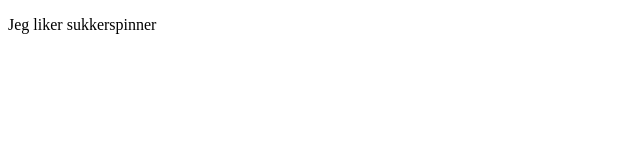
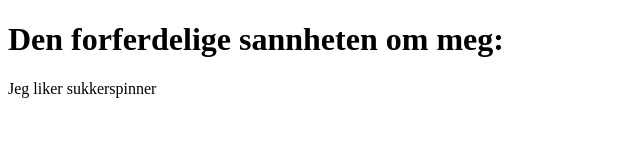
Before and after one commit to HaakonK-JobLoop/test, a plain HTML site: page index.html in a window 1280 px wide. Shown: the whole page, without its empty margins (0-640 px from the left). Drawn offline with Linux system fonts and the light colour scheme.

Commit message:
Me being cancelled
Hello twitter

```diff
--- a/index.html
+++ b/index.html
@@ -6,6 +6,7 @@
     <title>Document</title>
   </head>
   <body>
+    <h1>Den forferdelige sannheten om meg:</h1>
     <p>Jeg liker sukkerspinner</p>
   </body>
 </html>
```
